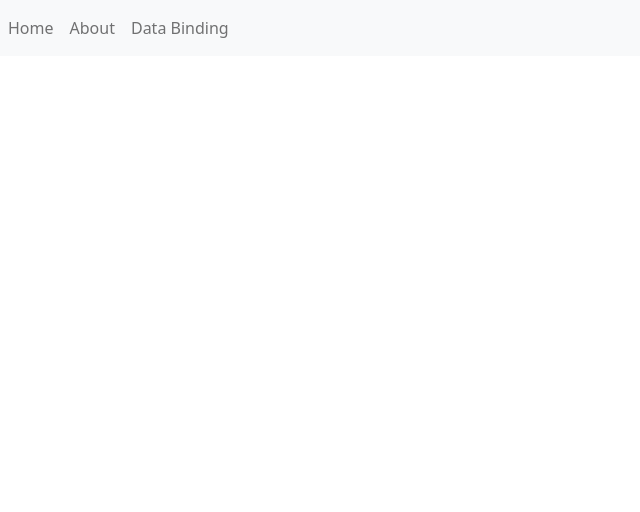
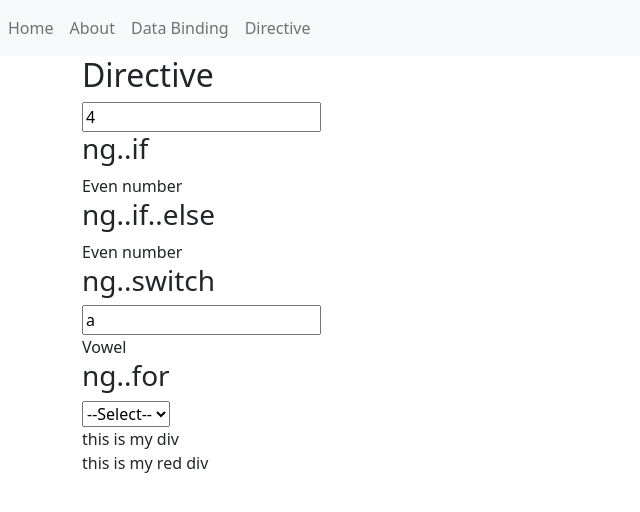
Before and after one commit to varsharavichandran055/myFirstAngularCourse, an Angular app: page /directive in a window 1280 px wide. Before the commit this address led to /. Shown: the top 512 px of the page, without its empty margins (0-640 px from the left). Built offline with nearby package versions, Linux system fonts and the light colour scheme.

Commit message:
Directives

```diff
--- a/src/app/app-routing.module.ts
+++ b/src/app/app-routing.module.ts
@@ -2,12 +2,14 @@ import { NgModule } from '@angular/core';
 import { RouterModule, Routes } from '@angular/router';
 import { AboutComponent } from './about/about.component';
 import { DatabindingComponent } from './databinding/databinding.component';
+import { DirComponent } from './dir/dir.component';
 import { HomeComponent } from './home/home.component';
 
 const routes: Routes = [
   {path:'',component:HomeComponent},
   {path:'about',component:AboutComponent},
-  {path:'databinding',component:DatabindingComponent}
+  {path:'databinding',component:DatabindingComponent},
+  {path:'directive',component:DirComponent}
 ];
 
 @NgModule({
--- a/src/app/app.component.html
+++ b/src/app/app.component.html
@@ -10,6 +10,10 @@
         <li class="nav-item">
           <a class="nav-link" [routerLink]="['/databinding']">Data Binding</a>
         </li>
+        <li class="nav-item">
+          <a class="nav-link" [routerLink]="['/directive']">Directive</a>
+        </li>
+
     </ul>
 </nav>
 <div class="container">
--- a/src/app/app.module.ts
+++ b/src/app/app.module.ts
@@ -7,13 +7,15 @@ import { HomeComponent } from './home/home.component';
 import { AboutComponent } from './about/about.component';
 import { FormsModule } from '@angular/forms';
 import { DatabindingComponent } from './databinding/databinding.component';
+import { DirComponent } from './dir/dir.component';
 
 @NgModule({
   declarations: [
     AppComponent,
     HomeComponent,
     AboutComponent,
-    DatabindingComponent
+    DatabindingComponent,
+    DirComponent
   ],
   imports: [
     BrowserModule,
--- /dev/null
+++ b/src/app/dir/dir.component.html
@@ -0,0 +1,32 @@
+<h2>Directive</h2>
+
+<input type="number" [(ngModel)]="num">
+<h3>ng..if</h3>
+<div *ngIf="num!=undefined && num%2==0">Even number</div>
+<div *ngIf="num!=undefined && num%2!=0">Odd number</div>
+
+<h3>ng..if..else</h3>
+<div *ngIf="num!=undefined && num%2==0 then ngtempIf ; else ngtempElse" ></div>
+<ng-template #ngtempIf>Even number</ng-template>
+<ng-template #ngtempElse>Odd number</ng-template>
+
+<h3>ng..switch</h3>
+<input type="text" [(ngModel)]="alphabet">
+<div [ngSwitch]="alphabet">
+  <div *ngSwitchCase="'a'">Vowel</div>
+  <div *ngSwitchCase="'e'">Vowel</div>
+  <div *ngSwitchCase="'i'">Vowel</div>
+  <div *ngSwitchCase="'o'">Vowel</div>
+  <div *ngSwitchCase="'u'">Vowel</div>
+  <div *ngSwitchDefault>Not Vowel</div>
+</div>
+
+<h3>ng..for</h3>
+<select  [(ngModel)]="color">
+  <option [value]=" '' " >--Select--</option>
+  <option *ngFor="let item of colors" [value]="item">{{item}}</option>
+</select>
+
+<div [ngStyle]="{backgroundColor:color}">this is my div</div>
+
+<div [ngClass]="{'redcss': color=='red'}">this is my red div</div>
--- /dev/null
+++ b/src/app/dir/dir.component.ts
@@ -0,0 +1,30 @@
+import { Component, OnInit } from '@angular/core';
+import { reduce } from 'rxjs';
+
+@Component({
+  selector: 'app-dir',
+  templateUrl: './dir.component.html',
+  styleUrls: ['./dir.component.css'],
+  styles:[
+ `.redcss{
+   color:red;
+ }`
+  ]
+})
+export class DirComponent implements OnInit {
+  num:number;
+  alphabet:string;
+  colors:string[];
+  color:string;
+
+  constructor() {
+    this.num=4;
+    this.alphabet='a';
+    this.colors=['red','blue','green'];
+    this.color='';
+  }
+
+  ngOnInit(): void {
+  }
+
+}
```
Also changed, not shown: src/app/dir/dir.component.css (added), 1 other file (tests, documents, lock files or other folders).
